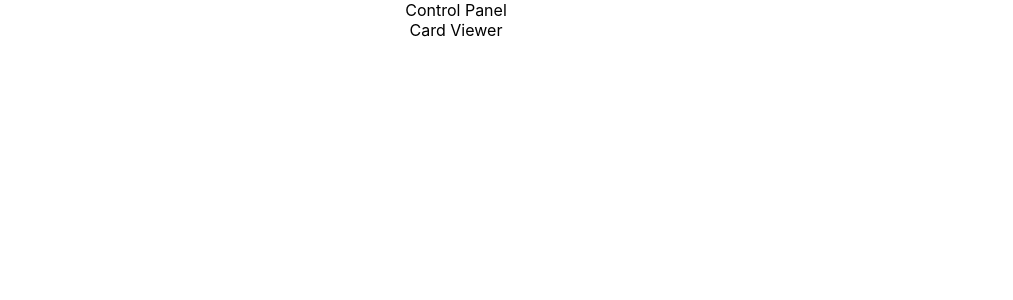
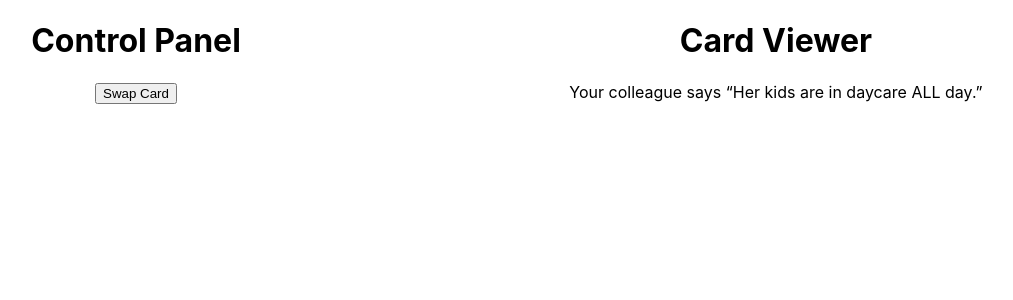
Before and after one commit to amanikiruga/ta-trainer, a React (Create React App) app: page / in a window 1280 px wide. Shown: the top 300 px of the page, without its empty margins (184-1197 px from the left). Built offline with nearby package versions, Linux system fonts and the light colour scheme.

Commit message:
Add functionality to view prompt of cards

```diff
--- a/src/App.tsx
+++ b/src/App.tsx
@@ -1,14 +1,24 @@
-import React from 'react';
+import React, { useState } from 'react';
 import logo from './logo.svg';
 import CARDS from './assets/cards.json'
 import {ControlPanel} from './components/ControlPanel'
 import {CardViewer} from './components/CardViewer'
 import './App.css';
+import { Card } from './interfaces/card';
 function App() : JSX.Element {
+  const getRandomCardIndex = () => {
+    return Math.floor(Math.random() * CARDS.length);
+
+  }
+  const randIndex = getRandomCardIndex();
+  const [currentCardId, setCurrentCardId] = useState<number>(randIndex);
   return (
     <div className="App">
-        <ControlPanel></ControlPanel>
-        <CardViewer></CardViewer>
+      <div className="row">
+        <ControlPanel className={"row-item"} btnOnClick = {setCurrentCardId} randomCardIndexGenerator = {getRandomCardIndex}/>
+        <CardViewer  className={"row-item"} activeCardIndex = {currentCardId}/>
+      </div>
+
     </div>
   );
 }
--- a/src/components/CardViewer.tsx
+++ b/src/components/CardViewer.tsx
@@ -1,7 +1,15 @@
-export function CardViewer() : JSX.Element {
+
+import CARDS from "../assets/cards.json"
+
+//TODO: Remove type: any
+export function CardViewer(props : {className: string, activeCardIndex: number}) : JSX.Element {
+
+
+
     return (
-        <div>
-            Card Viewer
+        <div className={props.className}>
+            <h1>Card Viewer</h1>
+            {CARDS[props.activeCardIndex]?.prompt}
         </div>
     )
 }
--- a/src/components/ControlPanel.tsx
+++ b/src/components/ControlPanel.tsx
@@ -1,7 +1,8 @@
-export const ControlPanel = () : JSX.Element => {
+export const ControlPanel = (props : {className: string, btnOnClick: (value: number) => void, randomCardIndexGenerator: () => number}) : JSX.Element => {
     return (
-        <div>
-            Control Panel
+        <div className={props.className}>
+            <h1>Control Panel </h1>
+            <button onClick= {() => props.btnOnClick(props.randomCardIndexGenerator())}> Swap Card</button>
         </div>
     )
 }
--- a/src/index.css
+++ b/src/index.css
@@ -1,13 +1,20 @@
 body {
-  margin: 0;
-  font-family: -apple-system, BlinkMacSystemFont, 'Segoe UI', 'Roboto', 'Oxygen',
-    'Ubuntu', 'Cantarell', 'Fira Sans', 'Droid Sans', 'Helvetica Neue',
-    sans-serif;
-  -webkit-font-smoothing: antialiased;
-  -moz-osx-font-smoothing: grayscale;
+    margin: 0;
+    font-family: -apple-system, BlinkMacSystemFont, "Segoe UI", "Roboto",
+        "Oxygen", "Ubuntu", "Cantarell", "Fira Sans", "Droid Sans",
+        "Helvetica Neue", sans-serif;
+    -webkit-font-smoothing: antialiased;
+    -moz-osx-font-smoothing: grayscale;
 }
 
 code {
-  font-family: source-code-pro, Menlo, Monaco, Consolas, 'Courier New',
-    monospace;
+    font-family: source-code-pro, Menlo, Monaco, Consolas, "Courier New",
+        monospace;
 }
+
+.row {
+    display: flex;
+}
+.row-item {
+    flex: 1 1 0;
+}
--- a/src/interfaces/card.ts
+++ b/src/interfaces/card.ts
@@ -1,6 +1,6 @@
 
 export enum CardKind {
-    TeachingHard, TeachingEasy, Miroagressions
+    TeachingHard = "TeachingHard", TeachingEasy = "TeachingEasy", Miroagressions = "Microagressions"
 }
 
 
```
